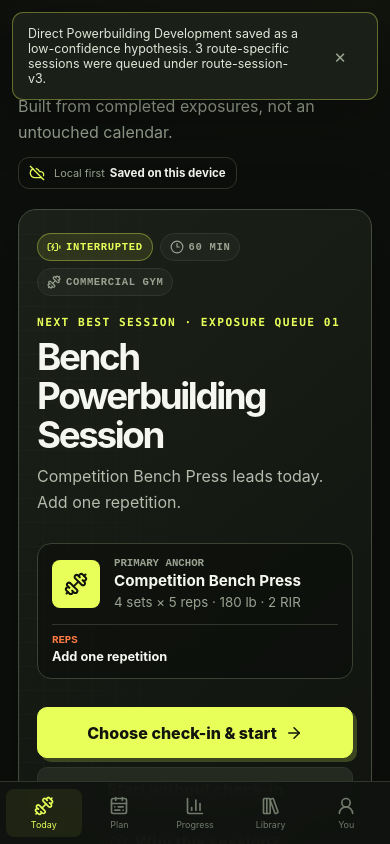
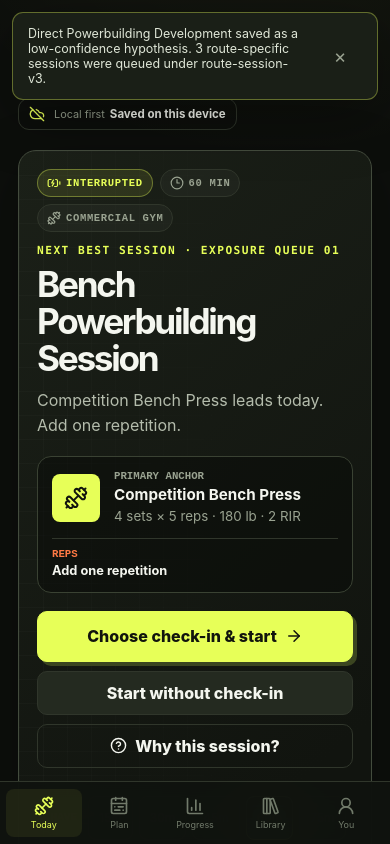
Before and after one commit to Falatua/adaptive-strength-hypertrophy-app, a React (Vite) app: page / in a window 390 px wide. Both pictures are taken after a click on the button 195 px from the left and 720 px from the top of the page. Shown: the top 844 px of the page. Built offline with nearby package versions, Linux system fonts and the light colour scheme.

Commit message:
stabilize mobile Pages release gate

```diff
--- a/playwright.config.ts
+++ b/playwright.config.ts
@@ -17,6 +17,6 @@ export default defineConfig({
   },
   projects: [
     { name: 'desktop-chromium', use: { ...devices['Desktop Chrome'] } },
-    { name: 'mobile-chromium', use: { ...devices['Pixel 5'] } }
+    { name: 'mobile-chromium', use: { ...devices['Pixel 5'], viewport: { width: 390, height: 844 } } }
   ]
 })
--- a/src/styles.css
+++ b/src/styles.css
@@ -1076,8 +1076,10 @@ input[type="checkbox"] { width: 42px; height: 23px; accent-color: var(--lime); }
   .schedule-rebuild-proof__facts strong { overflow: visible; white-space: normal; }
   .missed-checkin__choices, .missed-checkin__state { grid-template-columns: 1fr; }
   h1 { font-size: 2.35rem; }
+  .screen--today { padding-top: 18px; }
   .screen-header { margin-bottom: 20px; }
   .screen--today .screen-header { gap: 12px; }
+  .screen--today .screen-header > div:first-child > p:last-child { display: none; }
   .screen--today .local-pill { width: auto; padding: 7px 10px; }
   .screen--today .local-pill strong { display: inline; margin: 0 0 0 5px; }
   .feedback-followup { grid-template-columns: auto minmax(0, 1fr); }
@@ -1085,11 +1087,11 @@ input[type="checkbox"] { width: 42px; height: 23px; accent-color: var(--lime); }
   .header-actions { width: 100%; }
   .header-actions .button { flex: 1; }
   .hero-workout { min-height: 0; border-radius: 18px; }
-  .hero-workout__content { padding: 23px 18px; }
-  .hero-workout__meta { margin-bottom: 20px; }
-  .hero-workout h2 { font-size: 2.3rem; }
+  .hero-workout__content { padding: 18px; }
+  .hero-workout__meta { margin-bottom: 12px; }
+  .hero-workout h2 { font-size: 2.2rem; }
   .hero-workout__objective { margin-bottom: 16px; }
-  .anchor-prescription { grid-template-columns: auto 1fr; }
+  .anchor-prescription { grid-template-columns: auto 1fr; margin: 18px 0; }
   .anchor-prescription__decision { grid-column: 1 / -1; padding: 10px 0 0; border-left: 0; border-top: 1px solid var(--line); }
   .hero-workout__actions { display: grid; }
   .hero-workout__actions .button { width: 100%; }
```
Also changed, not shown: 2 other files (tests, documents, lock files or other folders).
